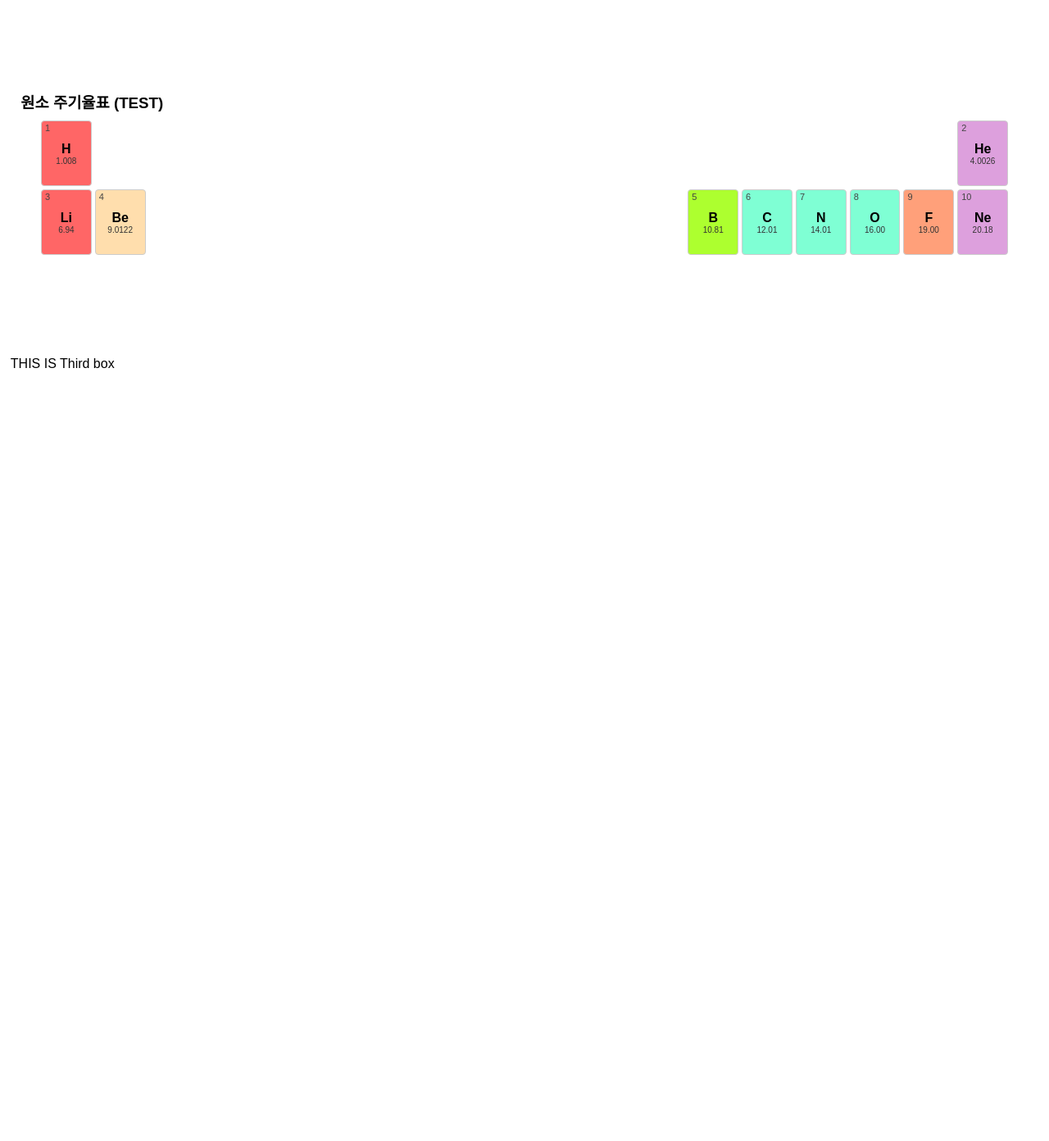
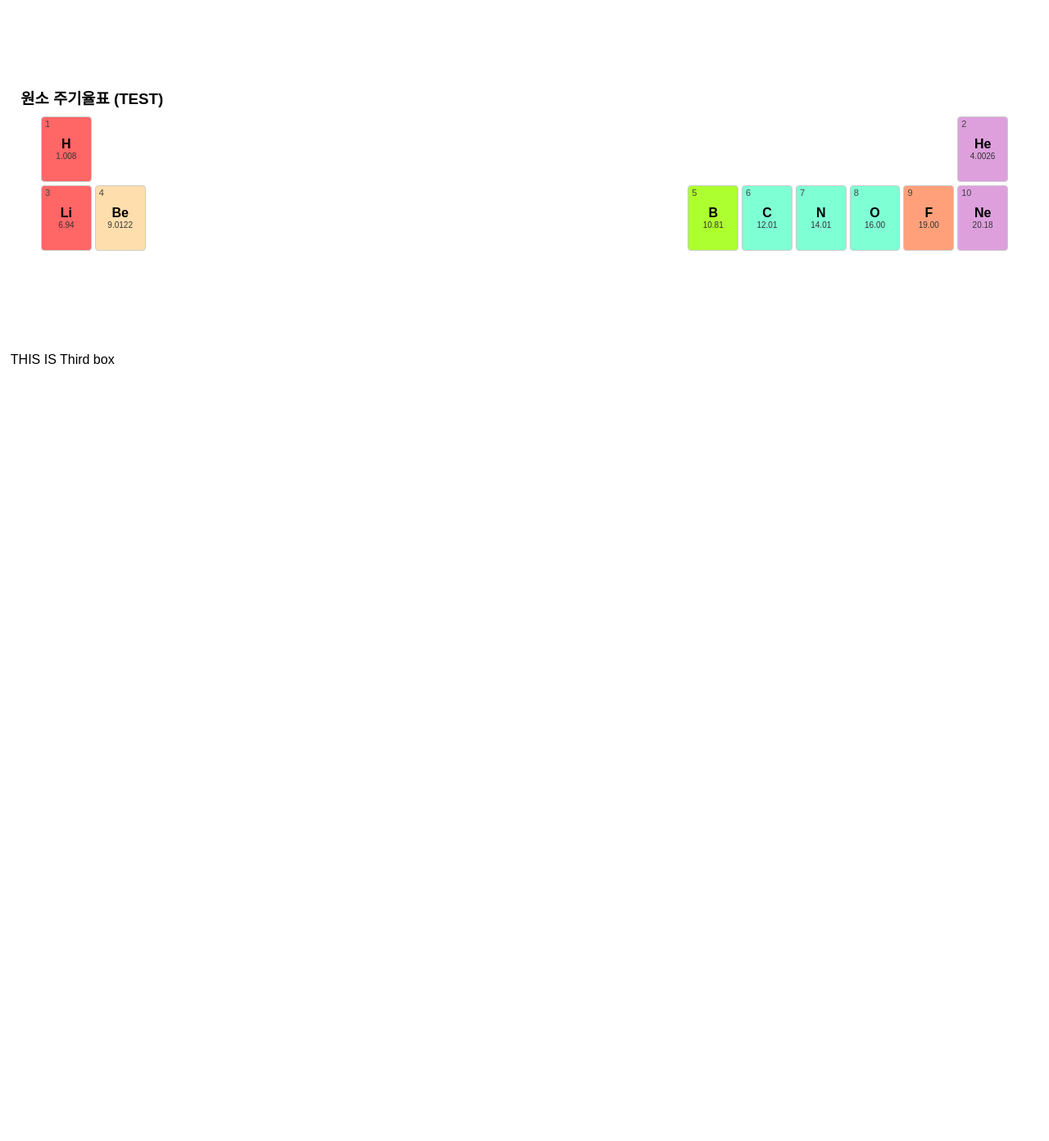
Before and after one commit to GaemiGaemi/science, a Jekyll site: the page built from index.html, in a window 1280 px wide. Shown: the part 1775-3167 px from the top of the page at 82% size. Built offline with Jekyll 4.4.1, drawn with Linux system fonts in a browser that asks for light colours.

Commit message:
Update style.css

```diff
--- a/assets/css/style.css
+++ b/assets/css/style.css
@@ -47,7 +47,7 @@ body, html {
   justify-content: center;
 }
 .middle {
-  margin-top: 100.5dvh;
+  margin-top: 100.2dvh;
   background: white;
 }
 .third {
```
